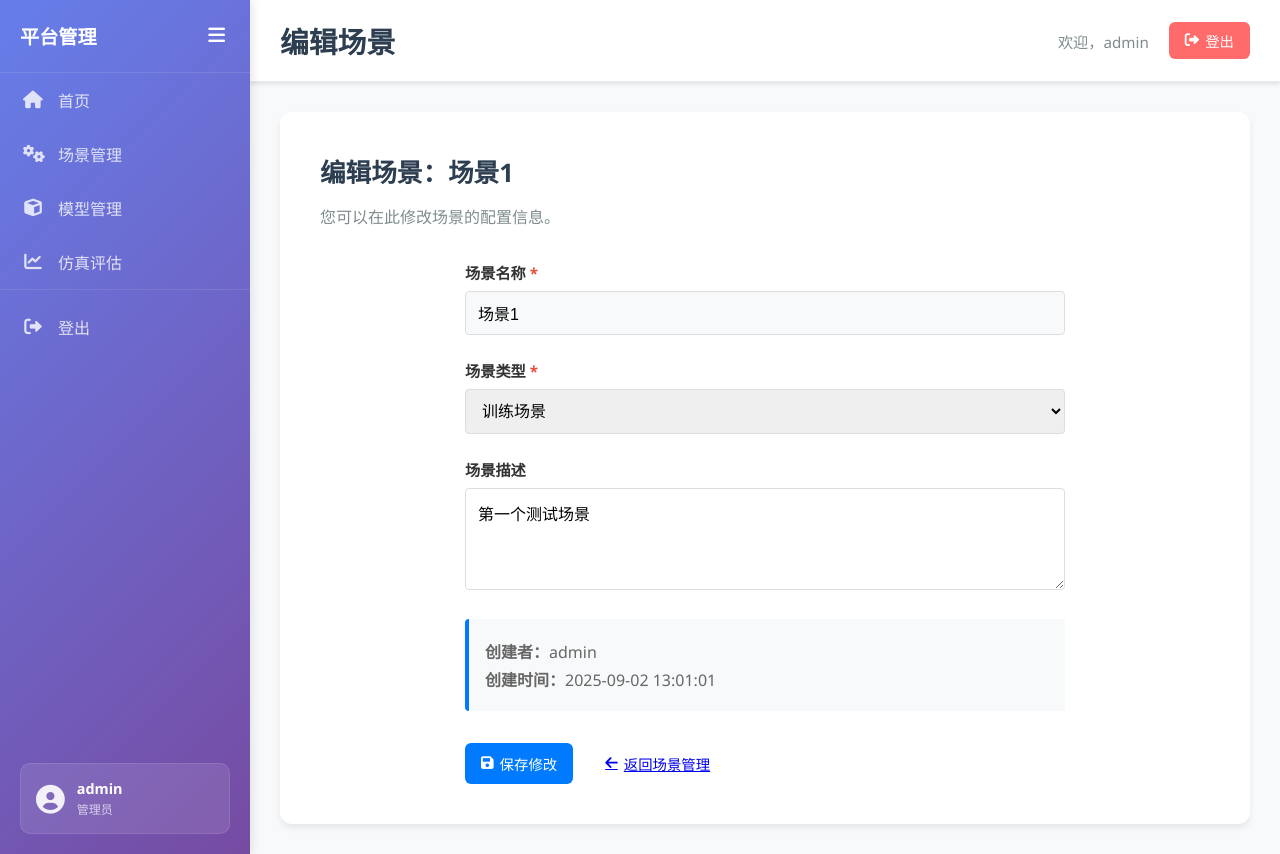
After one commit to OxygenHood/WebApp, a Flask app: page /edit_scenario/1 in a window 1280 px wide. The commit adds this page. Run offline with Flask 3, Linux system fonts and the light colour scheme; a user stored in the database is signed in; data comes from the database, SQL or seed files in the repository; both versions use the stored data as it was after the commit.

Commit message:
add edit scenario

```diff
--- a/app.py
+++ b/app.py
@@ -148,5 +148,118 @@ def create_scenario():
     return render_template('create_scenario.html')
 
 
+@app.route('/edit_scenario/<int:scenario_id>', methods=['GET', 'POST'])
+@login_required
+def edit_scenario(scenario_id):
+    """编辑场景路由"""
+    if request.method == 'POST':
+        # 获取表单数据
+        name = request.form.get('name', '').strip()
+        description = request.form.get('description', '').strip()
+        scenario_type = request.form.get('scenario_type', '').strip()
+
+        # 验证必填字段
+        if not name:
+            flash('场景名称不能为空！', 'error')
+            return redirect(url_for('edit_scenario', scenario_id=scenario_id))
+
+        if not scenario_type:
+            flash('请选择场景类型！', 'error')
+            return redirect(url_for('edit_scenario', scenario_id=scenario_id))
+
+        try:
+            # 连接数据库
+            conn = get_db_connection()
+
+            # 检查场景是否存在
+            existing_scenario = conn.execute(
+                'SELECT * FROM scenarios WHERE id = ?', (scenario_id,)
+            ).fetchone()
+
+            if not existing_scenario:
+                flash('场景不存在！', 'error')
+                conn.close()
+                return redirect(url_for('pipeline'))
+
+            # 检查场景名称是否与其他场景冲突（排除当前场景）
+            name_conflict = conn.execute(
+                'SELECT id FROM scenarios WHERE name = ? AND id != ?', (name, scenario_id)
+            ).fetchone()
+
+            if name_conflict:
+                flash('场景名称已存在，请使用其他名称！', 'error')
+                conn.close()
+                return redirect(url_for('edit_scenario', scenario_id=scenario_id))
+
+            # 更新场景信息
+            conn.execute(
+                '''UPDATE scenarios
+                   SET name = ?, description = ?, scenario_type = ?
+                   WHERE id = ?''',
+                (name, description, scenario_type, scenario_id)
+            )
+
+            conn.commit()
+            conn.close()
+
+            flash(f'场景 "{name}" 更新成功！', 'success')
+            return redirect(url_for('pipeline'))
+
+        except Exception as e:
+            flash(f'更新场景时发生错误：{str(e)}', 'error')
+            return redirect(url_for('edit_scenario', scenario_id=scenario_id))
+
+    # GET 请求，显示编辑表单
+    try:
+        conn = get_db_connection()
+        scenario = conn.execute(
+            'SELECT * FROM scenarios WHERE id = ?', (scenario_id,)
+        ).fetchone()
+        conn.close()
+
+        if not scenario:
+            flash('场景不存在！', 'error')
+            return redirect(url_for('pipeline'))
+
+        return render_template('edit_scenario.html', scenario=scenario)
+    except Exception as e:
+        flash(f'获取场景信息时发生错误：{str(e)}', 'error')
+        return redirect(url_for('pipeline'))
+
+
+@app.route('/delete_scenario/<int:scenario_id>', methods=['POST'])
+@login_required
+def delete_scenario(scenario_id):
+    """删除场景路由"""
+    try:
+        # 连接数据库
+        conn = get_db_connection()
+
+        # 检查场景是否存在
+        scenario = conn.execute(
+            'SELECT name FROM scenarios WHERE id = ?', (scenario_id,)
+        ).fetchone()
+
+        if not scenario:
+            flash('场景不存在！', 'error')
+            conn.close()
+            return redirect(url_for('pipeline'))
+
+        # 软删除场景（将状态设为 deleted）
+        conn.execute(
+            'UPDATE scenarios SET status = "deleted" WHERE id = ?', (scenario_id,)
+        )
+
+        conn.commit()
+        conn.close()
+
+        flash(f'场景 "{scenario["name"]}" 删除成功！', 'success')
+
+    except Exception as e:
+        flash(f'删除场景时发生错误：{str(e)}', 'error')
+
+    return redirect(url_for('pipeline'))
+
+
 if __name__ == '__main__':
     app.run(debug=False, host='0.0.0.0', port=8888)
--- /dev/null
+++ b/templates/edit_scenario.html
@@ -0,0 +1,153 @@
+<!-- templates/edit_scenario.html -->
+{% extends "base.html" %}
+
+{% block title %}编辑场景 - 无人集群指控系统{% endblock %}
+
+{% block page_title %}编辑场景{% endblock %}
+
+{% block content %}
+<div class="page-container">
+    <div class="content-card">
+        <h2>编辑场景：{{ scenario.name }}</h2>
+        <p>您可以在此修改场景的配置信息。</p>
+
+        <!-- 显示提示消息 -->
+        {% with messages = get_flashed_messages(with_categories=true) %}
+            {% if messages %}
+                {% for category, message in messages %}
+                    <div class="alert alert-{{ category }}">
+                        {{ message }}
+                    </div>
+                {% endfor %}
+            {% endif %}
+        {% endwith %}
+
+        <!-- 编辑场景表单 -->
+        <form method="POST" action="{{ url_for('edit_scenario', scenario_id=scenario.id) }}" class="scenario-form">
+            <div class="form-group">
+                <label for="name">场景名称 <span class="required">*</span></label>
+                <input type="text" id="name" name="name" required
+                       placeholder="请输入场景名称"
+                       value="{{ scenario.name }}">
+            </div>
+
+            <div class="form-group">
+                <label for="scenario_type">场景类型 <span class="required">*</span></label>
+                <select id="scenario_type" name="scenario_type" required>
+                    <option value="">请选择场景类型</option>
+                    <option value="training" {% if scenario.scenario_type == 'training' %}selected{% endif %}>训练场景</option>
+                    <option value="mission" {% if scenario.scenario_type == 'mission' %}selected{% endif %}>任务场景</option>
+                    <option value="test" {% if scenario.scenario_type == 'test' %}selected{% endif %}>测试场景</option>
+                    <option value="simulation" {% if scenario.scenario_type == 'simulation' %}selected{% endif %}>仿真场景</option>
+                </select>
+            </div>
+
+            <div class="form-group">
+                <label for="description">场景描述</label>
+                <textarea id="description" name="description" rows="4"
+                          placeholder="请输入场景描述（可选）">{{ scenario.description or '' }}</textarea>
+            </div>
+
+            <div class="form-info">
+                <p><strong>创建者：</strong>{{ scenario.created_by }}</p>
+                <p><strong>创建时间：</strong>{{ scenario.created_at }}</p>
+            </div>
+
+            <div class="form-actions">
+                <button type="submit" class="btn btn-primary">
+                    <i class="fas fa-save"></i> 保存修改
+                </button>
+                <a href="{{ url_for('pipeline') }}" class="btn btn-secondary">
+                    <i class="fas fa-arrow-left"></i> 返回场景管理
+                </a>
+            </div>
+        </form>
+    </div>
+</div>
+
+<style>
+.scenario-form {
+    max-width: 600px;
+    margin: 0 auto;
+}
+
+.form-group {
+    margin-bottom: 1.5rem;
+}
+
+.form-group label {
+    display: block;
+    margin-bottom: 0.5rem;
+    font-weight: bold;
+    color: #333;
+}
+
+.required {
+    color: #e74c3c;
+}
+
+.form-group input,
+.form-group select,
+.form-group textarea {
+    width: 100%;
+    padding: 0.75rem;
+    border: 1px solid #ddd;
+    border-radius: 4px;
+    font-size: 1rem;
+    transition: border-color 0.3s;
+}
+
+.form-group input:focus,
+.form-group select:focus,
+.form-group textarea:focus {
+    outline: none;
+    border-color: #007bff;
+    box-shadow: 0 0 0 2px rgba(0, 123, 255, 0.25);
+}
+
+.form-info {
+    background-color: #f8f9fa;
+    padding: 1rem;
+    border-radius: 4px;
+    margin-bottom: 1.5rem;
+    border-left: 4px solid #007bff;
+}
+
+.form-info p {
+    margin: 0.25rem 0;
+    color: #666;
+}
+
+.form-actions {
+    display: flex;
+    gap: 1rem;
+    justify-content: flex-start;
+    margin-top: 2rem;
+}
+
+.alert {
+    padding: 0.75rem 1rem;
+    margin-bottom: 1rem;
+    border: 1px solid transparent;
+    border-radius: 4px;
+}
+
+.alert-success {
+    color: #155724;
+    background-color: #d4edda;
+    border-color: #c3e6cb;
+}
+
+.alert-error {
+    color: #721c24;
+    background-color: #f8d7da;
+    border-color: #f5c6cb;
+}
+
+.alert-info {
+    color: #0c5460;
+    background-color: #d1ecf1;
+    border-color: #bee5eb;
+}
+</style>
+{% endblock %}
```
Also changed, not shown: templates/pipeline.html (+39 -2 lines), webapp.db.
